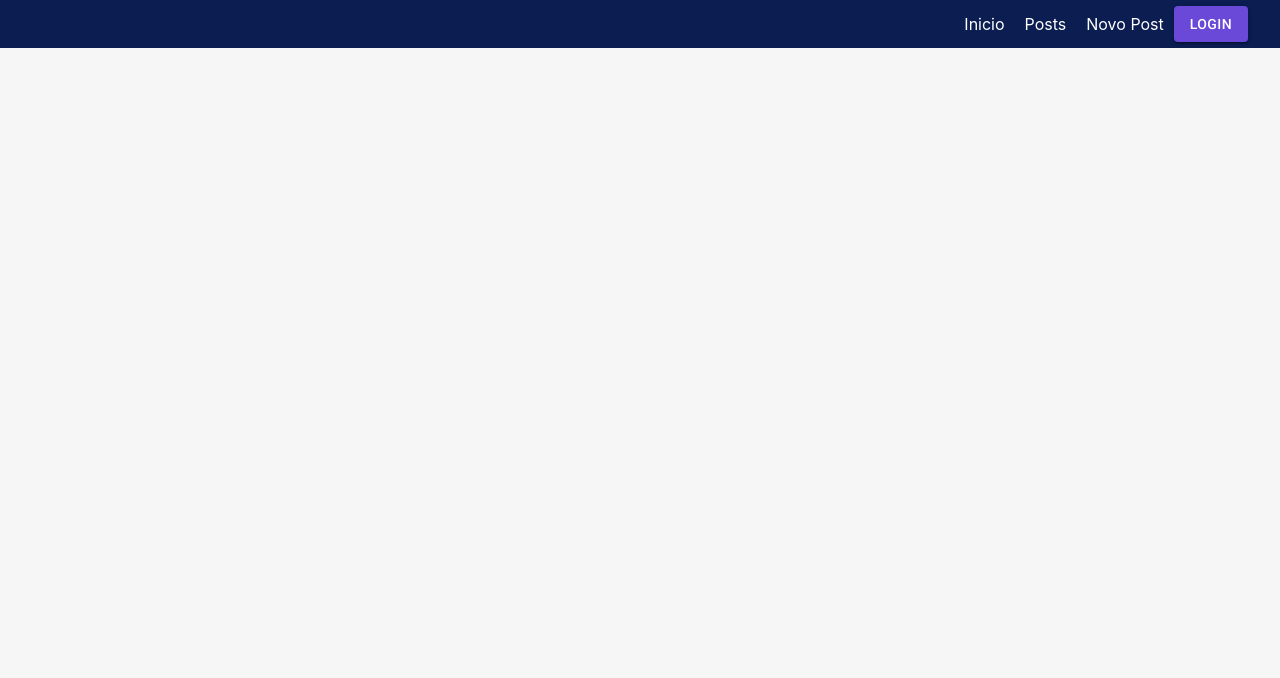
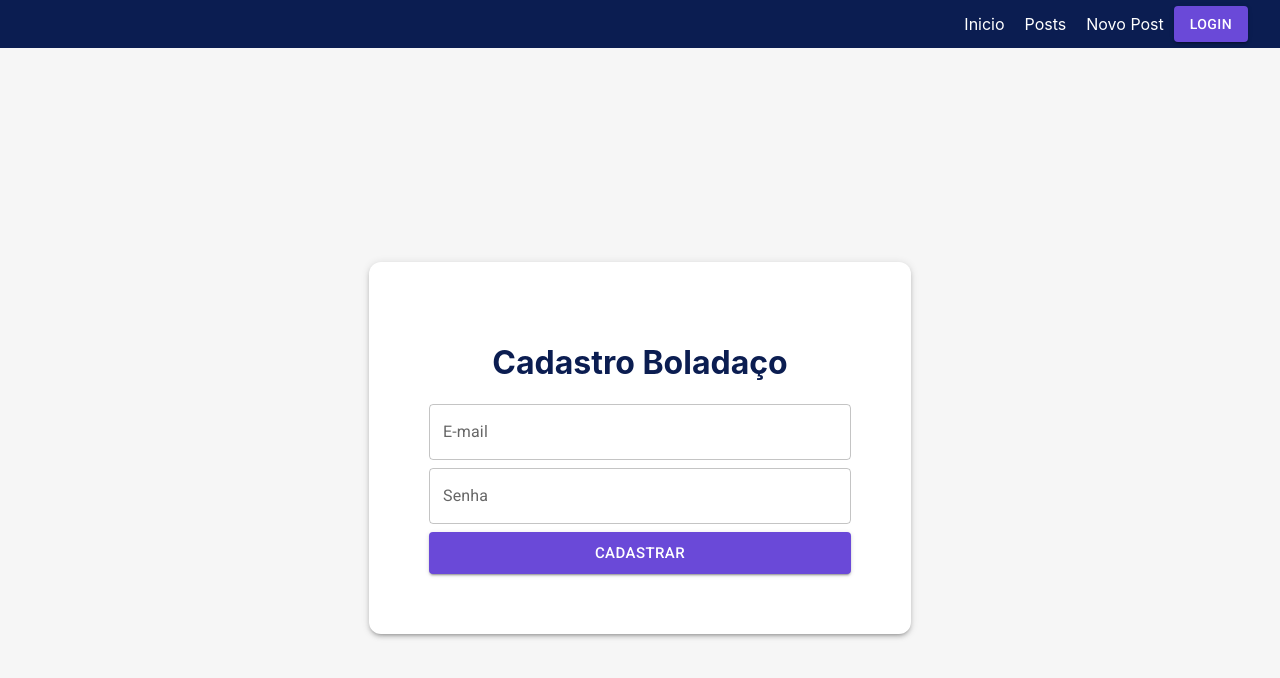
Before and after one commit to alinevitoriasi/boladao-web, a React (Create React App) app: page /cadastrar in a window 1280 px wide. Shown: the top 678 px of the page. Built offline with nearby package versions, Linux system fonts and the light colour scheme; the HTML template or start-up script is replaced by a standard one.

Commit message:
📝 Exemplos usados para estudos dos hooks

```diff
--- a/src/App.tsx
+++ b/src/App.tsx
@@ -33,11 +33,11 @@ const App = () => {
           <Routes>
             <Route path='/' element={<Home />} />
             <Route path='/sobre' element={<About />} />
-            <Route path='/contato' element={<Contact />} />
+            <Route path='/contato/:id' element={<Contact />} />
             <Route path='/novopost' element={<NewPosts />} />
             <Route path='/posts' element={<Posts />} />
             <Route path='/login' element={<Login />} />
-            <Route path='/signup' element={<SignUp />} />
+            <Route path='/cadastrar' element={<SignUp />} />
           </Routes>
         </Box>
       </ThemeProvider>
--- a/src/components/input/index.tsx
+++ b/src/components/input/index.tsx
@@ -1,14 +1,21 @@
-import { SxProps, TextField, TextFieldProps, Theme } from '@mui/material';
 import React from 'react';
+import { TextField, TextFieldProps } from '@mui/material';
 
-interface IInput {
-  label: string;
-  variant: TextFieldProps['variant'];
-  sx?: SxProps<Theme>;
-}
+type IInput = TextFieldProps & {
+  label: JSX.Element | string;
+};
 
-const Input = ({ label, variant, sx }: IInput) => {
-  return <TextField sx={sx} label={label} variant={variant} />;
+const Input = ({ name, label, variant, sx, type, onChange }: IInput) => {
+  return (
+    <TextField
+      name={name}
+      sx={sx}
+      label={label}
+      variant={variant}
+      onChange={onChange}
+      type={type}
+    />
+  );
 };
 
 export default Input;
--- a/src/pages/Contact/index.tsx
+++ b/src/pages/Contact/index.tsx
@@ -1,9 +1,24 @@
 import React from 'react';
 import { Grid } from '@mui/material';
 import './style.css';
+import { useNavigate, useParams, useSearchParams } from 'react-router-dom';
+import Button from '../../components/Button';
 
 const Contact = () => {
-  return <Grid container></Grid>;
+  const navigate = useNavigate();
+  const params = useParams();
+  const [searchParams, setSearchParams] = useSearchParams({});
+
+  console.log('searchParams', searchParams.get('usuario'));
+  console.log(params);
+  return (
+    <Grid container>
+      <Button
+        text='Contact'
+        onClick={() => setSearchParams({ usuario: 'aline' })}
+      />
+    </Grid>
+  );
 };
 
 export default Contact;
```
